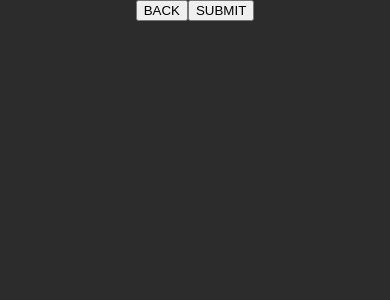
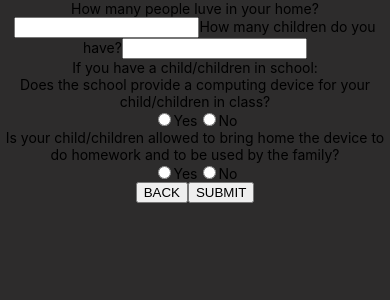
Before and after one commit to CS-SG-Studio/San-Jose-MOTI, a React (Create React App) app in the folder san-jose-digital/: page / in a window 390 px wide. Shown: the top 300 px of the page. Built offline with nearby package versions, Linux system fonts and the light colour scheme.

Commit message:
smart phone questions added

```diff
--- a/san-jose-digital/src/screens/Questionnaire/Questionnaire2.js
+++ b/san-jose-digital/src/screens/Questionnaire/Questionnaire2.js
@@ -87,18 +87,56 @@ function Questionnaire2() {
           <input type="checkbox" id="tablet" name="devicekind" value="tablet" />
           <label for="tablet">Tablet</label>
           <br />
-          <label htmlFor="deviceage">What kind of devices?</label>
-          <input type="checkbox" id="<1" name="deviceage" value="<1" />
+          <label htmlFor="deviceage">How old is the device(s)?</label>
+          <input type="radio" id="<1" name="deviceage" value="<1" />
           <label for="<1">Less than a year</label>
-          <input type="checkbox" id="1-3" name="deviceage" value="1-3" />
+          <input type="radio" id="1-3" name="deviceage" value="1-3" />
           <label for="1-3">1-3 years</label>
-          <input type="checkbox" id=">3" name="deviceage" value=">3" />
+          <input type="radio" id=">3" name="deviceage" value=">3" />
           <label for=">3">More than 3 years</label>
           <br />
           <label htmlFor="deviceamount">
             How many devices do you have in your home?
           </label>
           <input type="number" id="deviceamount" name="deviceamount"></input>
+        </div>
+        <div className="form-control">
+          <label htmlFor="smartphone">Do you have a smartphone?</label>
+          <br />
+          <input type="radio" id="yes" name="smartphone" value="yes" />
+          <label for="yes">Yes</label>
+          <br />
+          <input type="radio" id="no" name="smartphone" value="no" />
+          <label for="no">No</label> <br />
+          <label>If you have a smartphone: </label> <br />
+          <label htmlFor="internet">
+            Do you use your smartphone to connect to the Internet?
+          </label>
+          <br />
+          <input type="radio" id="yes1" name="internet" value="yes" />
+          <label for="yes1">Yes</label>
+          <input type="radio" id="no1" name="internet" value="no" />
+          <label for="no1">No</label>
+          <br />
+          <label htmlFor="carrier"> Who is your smartphone carrier? </label>
+          <input type="text" id="carrier" name="carrier"></input> <br />
+          <label htmlFor="dataplan">
+            Do you periodically buy data plans for your smartphone?
+          </label>
+          <br />
+          <input type="radio" id="yes2" name="dataplan" value="yes" />
+          <label for="yes2">Yes</label>
+          <input type="radio" id="no2" name="dataplan" value="no" />
+          <label for="no2">No</label> <br />
+          <label htmlFor="hotspot">
+            Do you ever use your smartphone as a “hotspot” to connect another
+            device to the Internet?
+          </label>
+          <br />
+          <input type="radio" id="yes3" name="hotspot" value="ye3" />
+          <label for="yes3">Yes</label>
+          <input type="radio" id="no3" name="hotspot" value="no" />
+          <label for="no3">No</label>
         </div>
       </form>
       <div>
--- a/san-jose-digital/src/screens/Questionnaire/Questionnaire3.js
+++ b/san-jose-digital/src/screens/Questionnaire/Questionnaire3.js
@@ -3,6 +3,35 @@ function Questionnaire3() {
     <>
       <container>
         <form className="form">
+          <div className="form-control">
+            <label htmlFor="household">
+              How many people luve in your home?
+            </label>
+            <input type="number" id="household" name="household"></input>
+            <label htmlFor="children">How many children do you have?</label>
+            <input type="number" id="household" name="household"></input>
+            <br />
+            <label>If you have a child/children in school: </label> <br />
+            <label htmlFor="school">
+              Does the school provide a computing device for your child/children
+              in class?
+            </label>
+            <br />
+            <input type="radio" id="yes1" name="school" value="yes" />
+            <label for="yes1">Yes</label>
+            <input type="radio" id="no1" name="school" value="no" />
+            <label for="no1">No</label>
+            <br />
+            <label htmlFor="home">
+              Is your child/children allowed to bring home the device to do
+              homework and to be used by the family?
+            </label>
+            <br />
+            <input type="radio" id="yes2" name="home" value="yes" />
+            <label for="yes2">Yes</label>
+            <input type="radio" id="no2" name="home" value="no" />
+            <label for="no2">No</label>
+          </div>
 
         </form>
       </container>
```
